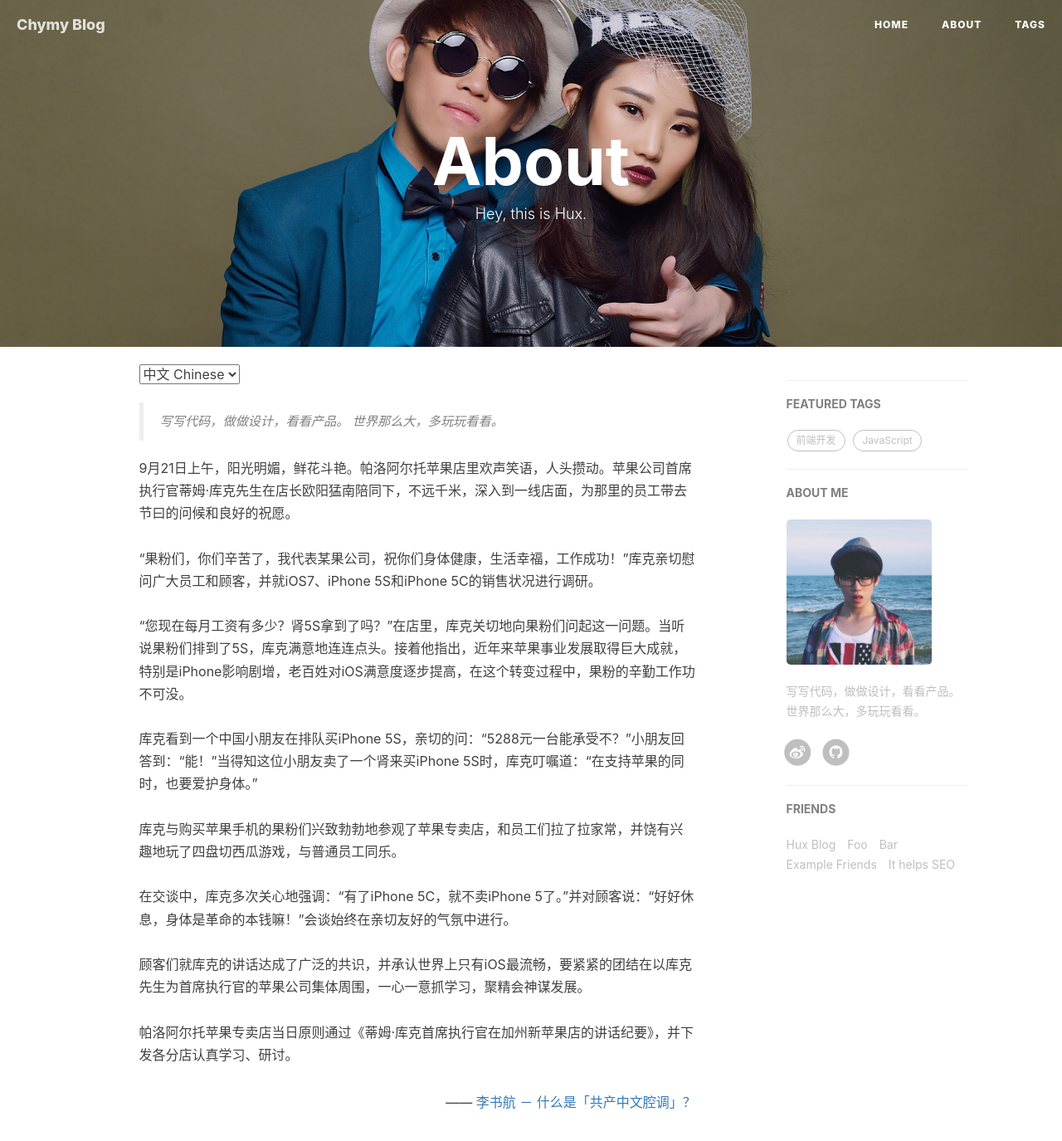
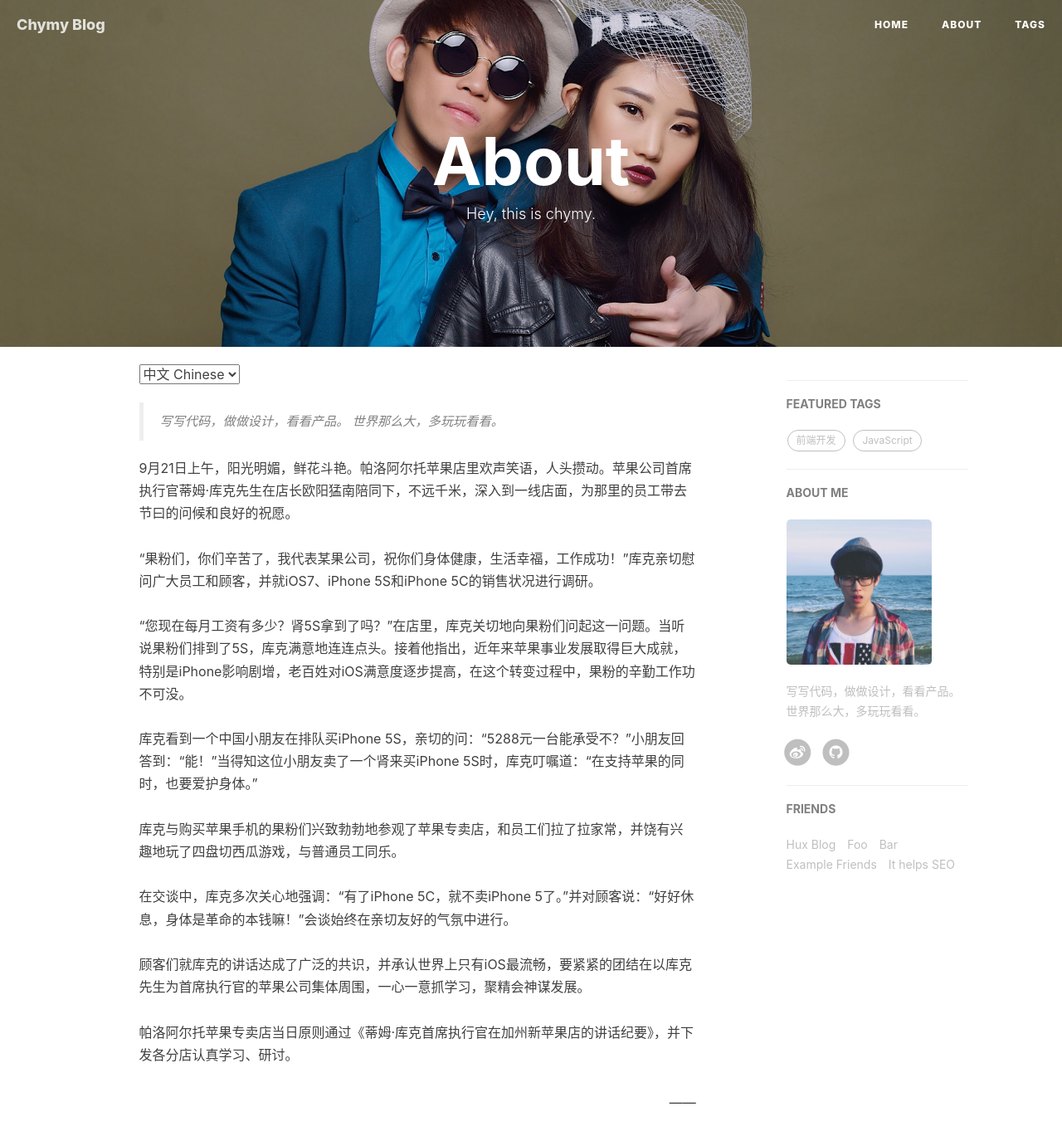
Before and after one commit to chymy/chymy.github.io, a Jekyll site: the page built from about.html, in a window 1280 px wide and 1400 px high. Shown: the top 1375 px of the window at 83% size. Built offline with Jekyll 4.4.1, drawn with Linux system fonts in a browser that asks for light colours; nearby versions of some CDN libraries; comment, search, counter and statistics services are not loaded.

Commit message:
Update about.html

```diff
--- a/about.html
+++ b/about.html
@@ -1,7 +1,7 @@
 ---
 layout: page
 title: "About"
-description: "Hey, this is Hux."
+description: "Hey, this is chymy."
 header-img: "img/about-bg.jpg"
 ---
 
@@ -21,7 +21,7 @@ header-img: "img/about-bg.jpg"
     <br>帕洛阿尔托苹果专卖店当日原则通过《蒂姆·库克首席执行官在加州新苹果店的讲话纪要》，并下发各分店认真学习、研讨。
 
     <p style="text-align:right;">
-        —— <a href="http://www.zhihu.com/question/19687065">李书航 － 什么是「共产中文腔调」？ </a>
+        —— <a href="http://www.zhihu.com/question/19687065"> </a>
     </p>
 
 </div>
```
